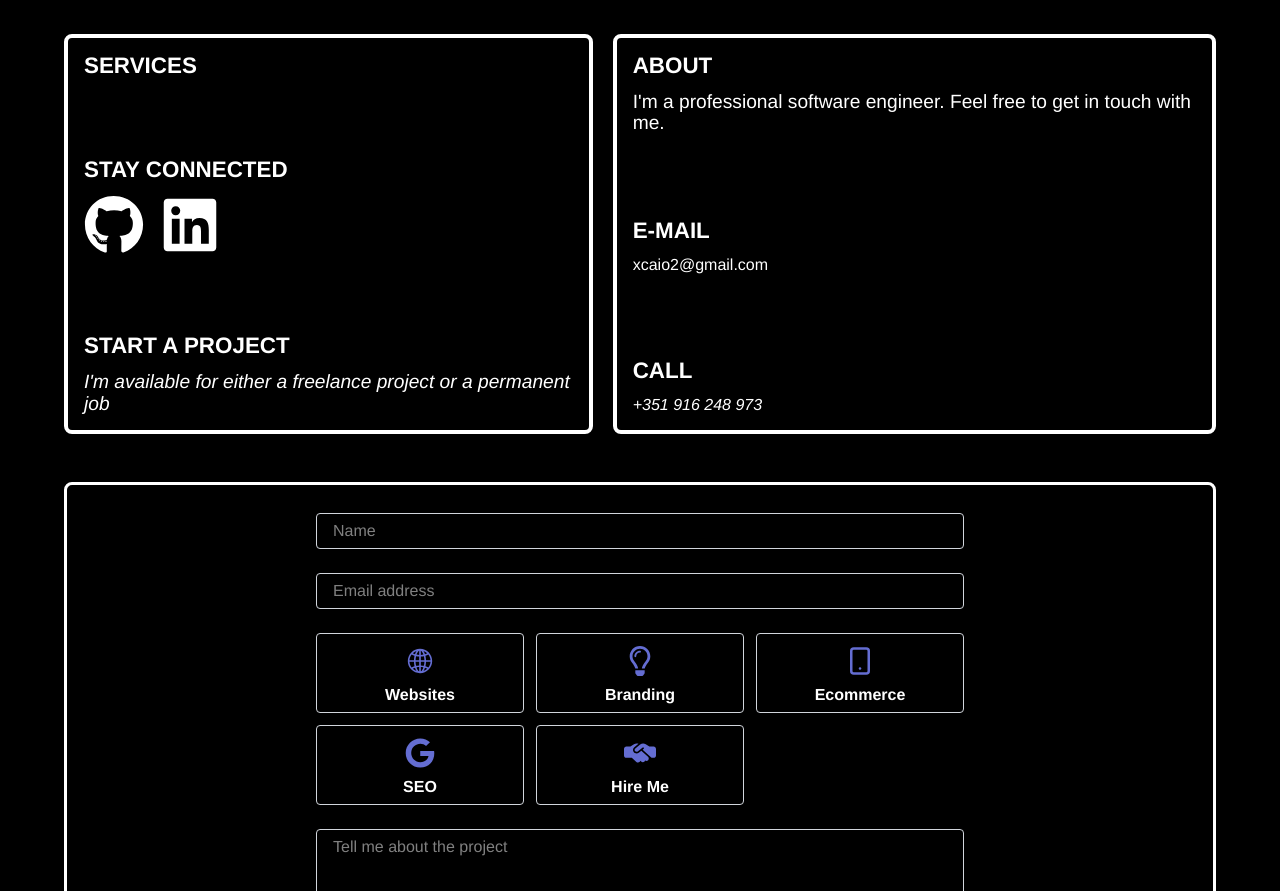
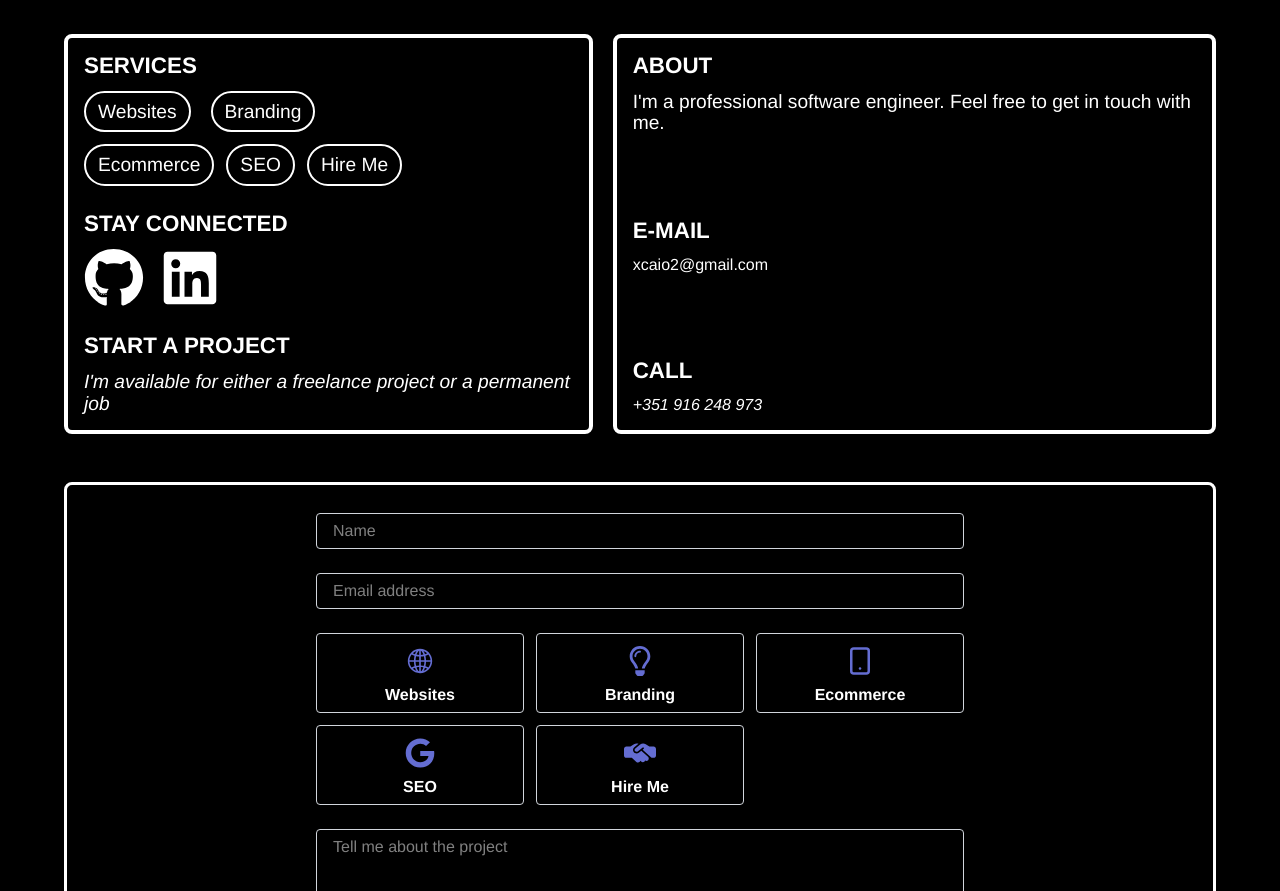
Before and after one commit to oCaio-re/my_next_portfolio, a Next.js app: page / in a window 1280 px wide. Shown: the part 7573-8464 px from the top of the page. Built offline with nearby package versions, Linux system fonts and the light colour scheme.

Commit message:
mobile about bg done

```diff
--- a/app/components/About.tsx
+++ b/app/components/About.tsx
@@ -2,7 +2,7 @@ import React from 'react';
 
 export function About() {
     return (
-        <section id="about" className="grid-cols-1 md:grid-cols-2 w-[90vw] mt-[5rem] m-auto">
+        <section id="about" className="relative grid-cols-1 md:grid-cols-2 w-[90vw] mt-[5rem] m-auto">
             <img alt-="about-me-img" src="../../images/about-me-image.png" className="mb-[1em]"/>
             <div className="gap-[4rem]">
                 <div className="flex bg-[#646DD2] rounded-md items-center px-4 py-2 mb-[1em]">
@@ -12,6 +12,9 @@ export function About() {
                         <img className="w-40 h-40 object-cover rounded-full" src="../../images/caio-profile-half.jpeg" alt="profile-picture"/>
                 </div>
                 <div className="text-white text-[1.3rem] text-justify">
+                    <img alt="bg-img-1" src="../../images/background/yellow_and_purple_b.png"
+                         className="absolute -z-5 top-0 left-0 w-auto h-auto min-w-full min-h-full object-cover scale-125 mt-[5rem] "
+                    />
                     <p className="text-left font-bold mb-2 text-[2rem]">
                         A little bit about me
                     </p>
--- a/app/components/ContactDetails.tsx
+++ b/app/components/ContactDetails.tsx
@@ -10,6 +10,25 @@ function ContactDetails() {
                         <p className="font-bold text-[1.4rem]">
                             SERVICES
                         </p>
+                        <div className="flex text-[1.2rem] gap-5 mt-3">
+                            <p className="border-2 border-white rounded-3xl px-3 py-2">
+                                Websites
+                            </p>
+                            <p className="border-2 border-white rounded-3xl px-3 py-2">
+                                Branding
+                            </p>
+                        </div>
+                        <div className="flex text-[1.2rem] gap-3 mt-3">
+                            <p className="border-2 border-white rounded-3xl px-3 py-2">
+                                Ecommerce
+                            </p>
+                            <p className="border-2 border-white rounded-3xl px-3 py-2">
+                                SEO
+                            </p>
+                            <p className="border-2 border-white rounded-3xl px-3 py-2">
+                                Hire Me
+                            </p>
+                        </div>
                     </div>
                     <div>
                         <p className="font-bold text-[1.4rem]">
```
Also changed, not shown: public/images/background/blue_s.png (added).
